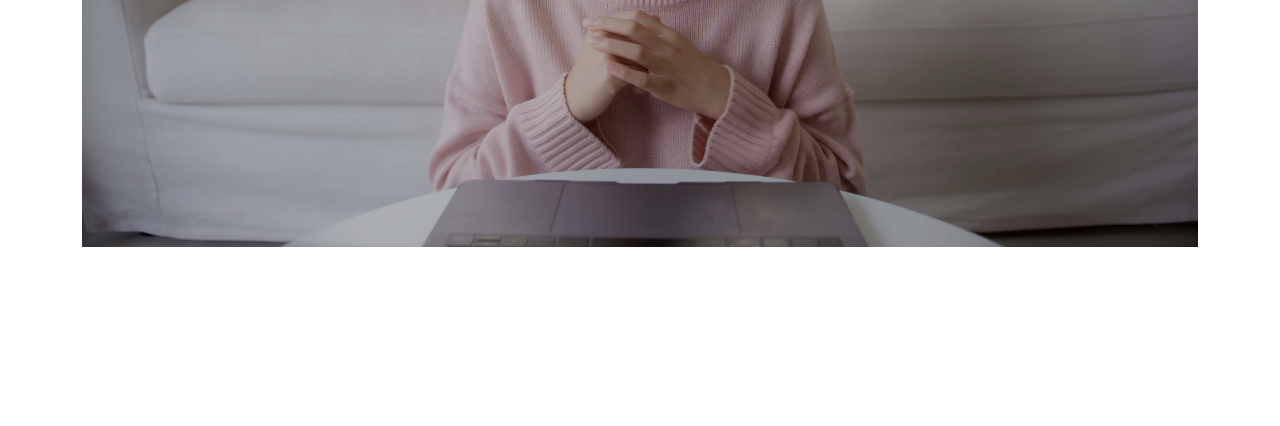
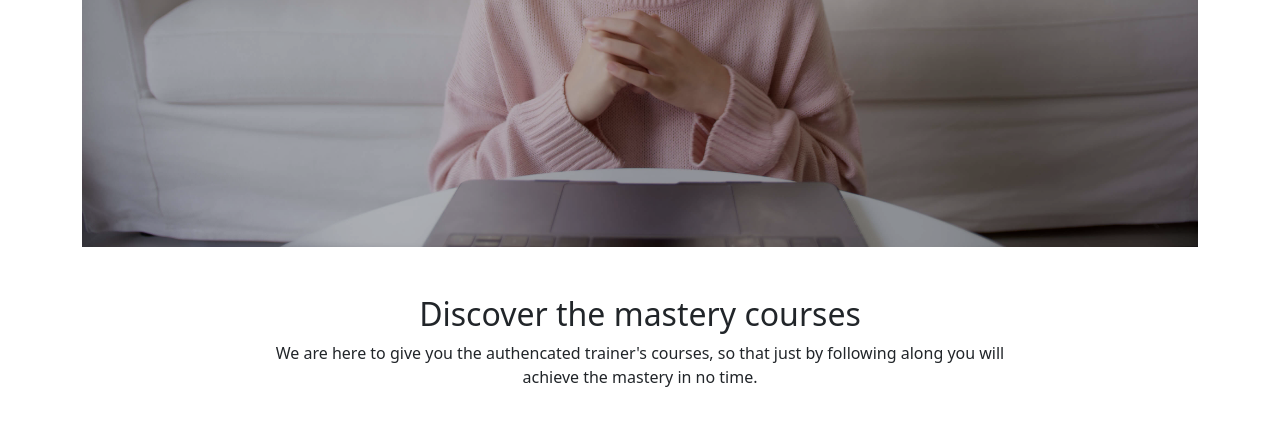
Before and after one commit to maidul-iut/edTech-assignment, a plain HTML site: page index.html in a window 1280 px wide. Shown: the part 446-872 px from the top of the page. Before the commit the page ends 800 px from the top, so only its background shows below. Drawn offline with nearby package versions, Linux system fonts and the light colour scheme.

Commit message:
course header info added with responsiveness

```diff
--- a/index.html
+++ b/index.html
@@ -10,6 +10,7 @@
       integrity="sha384-gH2yIJqKdNHPEq0n4Mqa/HGKIhSkIHeL5AyhkYV8i59U5AR6csBvApHHNl/vI1Bx"
       crossorigin="anonymous"
     />
+    <!-- custom-css -->
     <link rel="stylesheet" href="style.css" />
   </head>
 
@@ -65,40 +66,30 @@
           <button class="btn btn-primary" type="submit">Button</button>
         </div>
         <button class="carousel-control-prev mx-5 d-none d-md-block" type="button" data-bs-target="#carouselExampleCaptions" data-bs-slide="prev">
-          <span class="carousel-control-prev-icon" aria-hidden="true"></span>
+        <span class="carousel-control-prev-icon" aria-hidden="true"></span>
         </button>
         <button class="carousel-control-next mx-5 d-none d-md-block" type="button" data-bs-target="#carouselExampleCaptions" data-bs-slide="next">
           <span class="carousel-control-next-icon" aria-hidden="true"></span>
           <span class="visually-hidden">Next</span>
         </button>
       </div>
-
     </div>
 
     <!-- carousel-end -->
 
-    <!-- <section class="container">
-      <div id="carouselExampleControls" class="carousel slide" data-bs-ride="carousel">
-        <div class="carousel-inner">
-          <div class="carousel-item active">
-            <img src="./images/cover/cover-3.jpg" class="d-block w-100" alt="...">
-            <div class="carousel-caption d-block mt-auto mb-auto">
-              <h1 class=>Meaningful Learning for all</h1>
-              <p>Not only just watching course, take your skills to the mastery level by effective learning.</p>
-              <button class="btn btn-primary" type="submit">Button</button>
-            </div>
-          </div>
-        </div>
-        <button class="carousel-control-prev" type="button" data-bs-target="#carouselExampleControls" data-bs-slide="prev">
-          <span class="carousel-control-prev-icon" aria-hidden="true"></span>
-          <span class="visually-hidden">Previous</span>
-        </button>
-        <button class="carousel-control-next" type="button" data-bs-target="#carouselExampleControls" data-bs-slide="next">
-          <span class="carousel-control-next-icon" aria-hidden="true"></span>
-          <span class="visually-hidden">Next</span>
-        </button>
+    <!-- course-heading-info -->
+
+    <div class="container ms-auto me-auto my-5 text-center mastery-title">
+      <div class="">
+        <div class="h2">Discover the mastery courses</div>
+        <p class="d-flex justify-content-evenly">
+          We are here to give you the authencated trainer's courses, so that just by following along you will achieve the mastery in no time.
+        </p>
       </div>
-    </section> -->
+    </div>
+
+    <!-- courses layout -->
+
 
 
     <script
--- a/style.css
+++ b/style.css
@@ -1,32 +1,35 @@
-
-.cover-img .carousel-info{
+.cover-img .carousel-info {
   top: 50%;
   transform: translateY(-40%);
-
 }
 
-.dark::after{
+.dark::after {
   content: "";
   display: block;
   position: absolute;
-    top:0;
+  top: 0;
   bottom: 0;
   left: 0;
   right: 0;
   background-color: rgba(0, 0, 0, 0.25);
 }
 
+@media screen and (min-width: 768px) {
+  .mastery-title {
+    width: 800px;
+  }
+}
+
 @media screen and (max-width: 426px) {
-    .cover-img .carousel-info{
+  .cover-img .carousel-info {
     top: 10%;
     transform: translateY(-20%);
-
+    width: 10;
   }
-
-    .cover-img .carousel-info h1 p{
+  .cover-img .carousel-info h1 p {
     font-size: 20px;
   }
-    .cover-img .carousel-info p{
+  .cover-img .carousel-info p {
     font-size: 10px;
   }
 }
```
Lines whose indentation alone changed are shown as unchanged.
